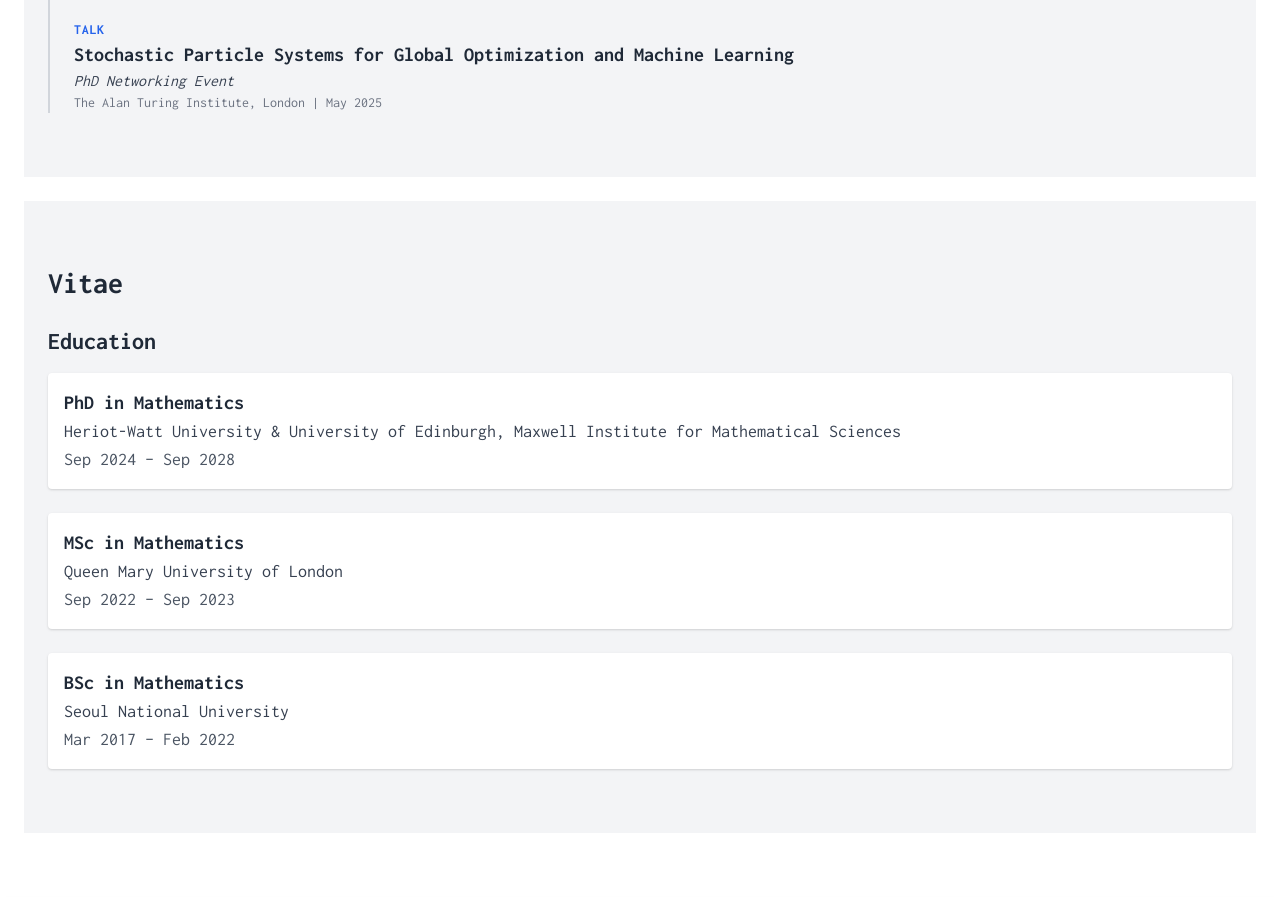
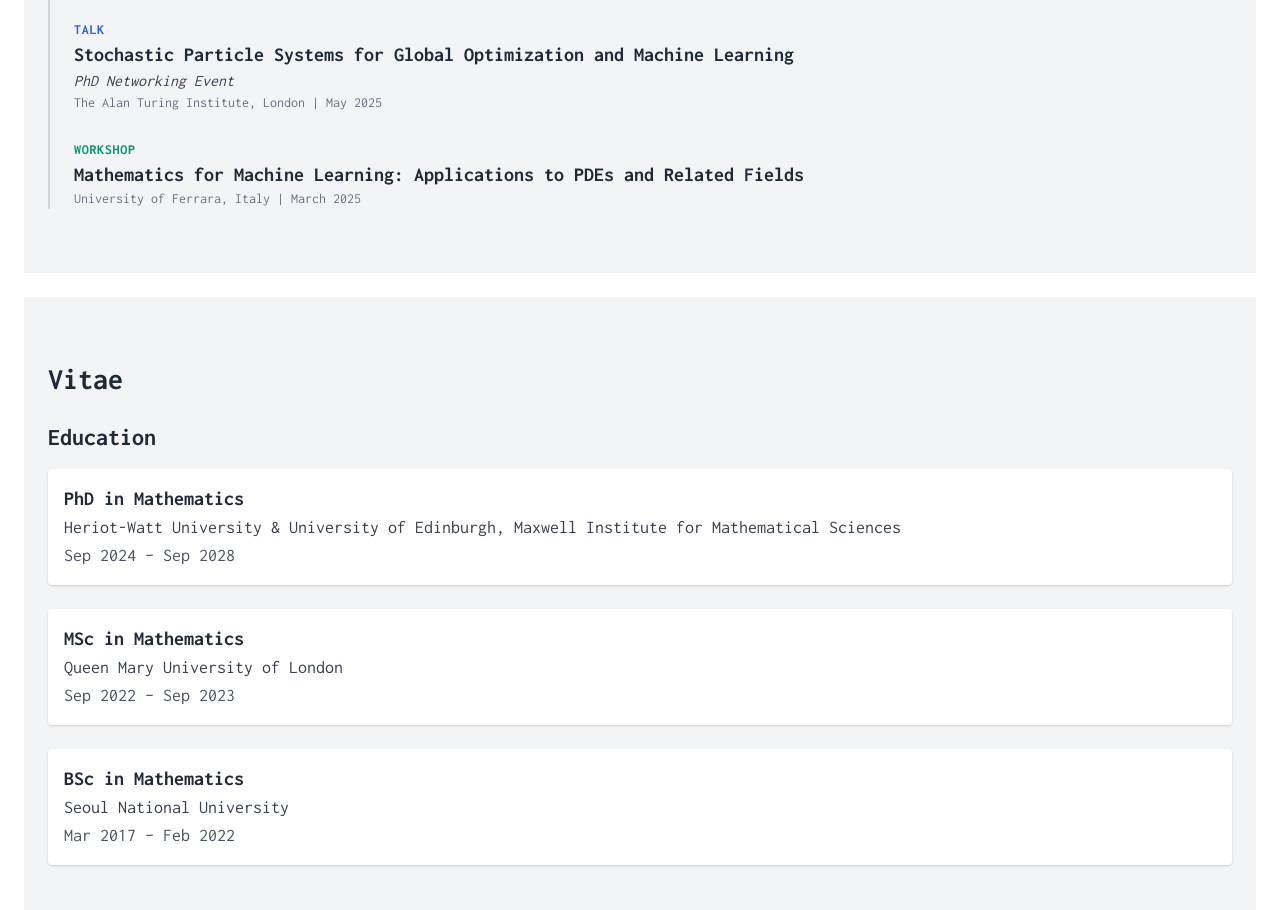
Before and after one commit to hyesungim/hyesungim.github.io, a plain HTML site: page index.html in a window 1280 px wide. Shown: the part 2180-3090 px from the top of the page. Drawn offline with nearby package versions, Linux system fonts and the light colour scheme.

Commit message:
Update index.html

```diff
--- a/index.html
+++ b/index.html
@@ -150,6 +150,14 @@
                                 <p class="text-gray-500 text-sm"> The Alan Turing Institute, London | May 2025</p>
                             </li>
 
+                            <li>
+                                <span class="text-sm font-bold text-green-600 uppercase tracking-wider">Workshop</span>
+                                <h4 class="text-xl font-semibold text-gray-800">Mathematics for Machine Learning: Applications to PDEs and Related Fields</h4>
+                                <p class="text-gray-500 text-sm"> University of Ferrara, Italy | March 2025</p>
+                            </li>
+
+
+
                         </ul>
                     </div>
                 </div>
```
